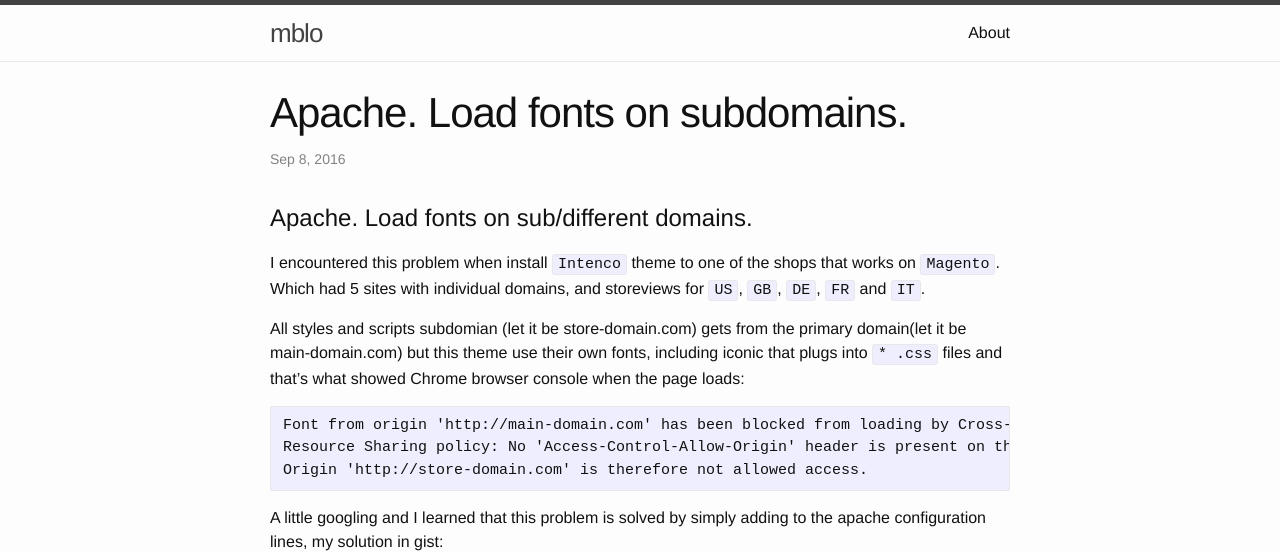
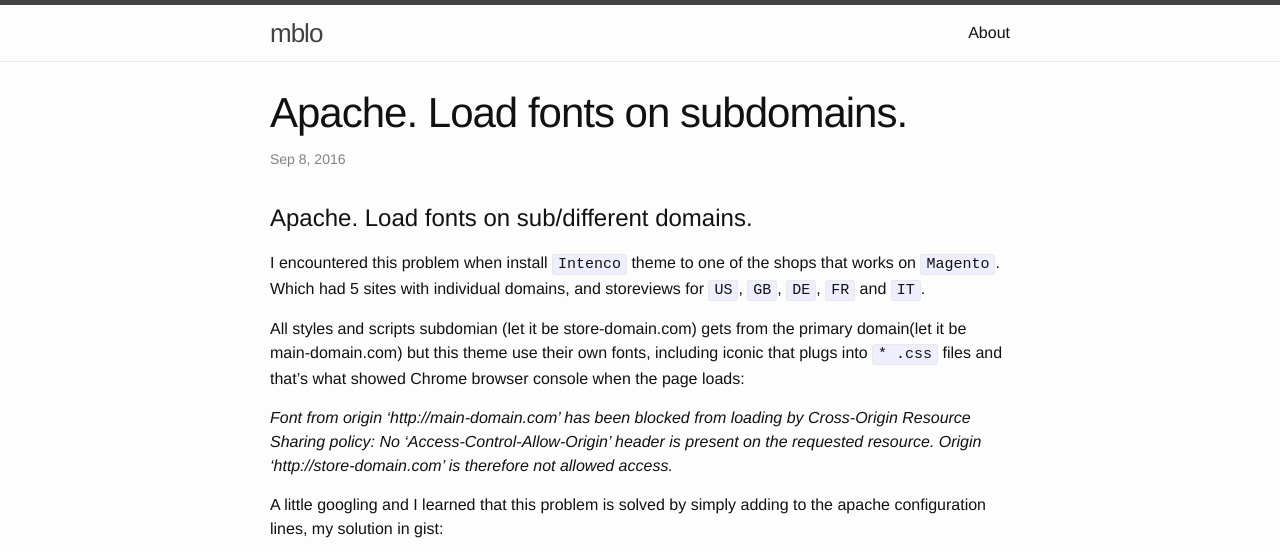
Before and after one commit to evgv/evgv.github.io, a Jekyll site: the page built from _posts/2016-09-08-apache-load-fonts-on-subdomains.markdown, in a window 1280 px wide, cut to the strip 0-552 px from the top of the page. Built offline with Jekyll 4.4.1, drawn with Linux system fonts in a browser that asks for light colours; comment, search, counter and statistics services are not loaded.

Commit message:
Update 2016-09-08-apache-load-fonts-on-subdomains.markdown

````diff
--- a/_posts/2016-09-08-apache-load-fonts-on-subdomains.markdown
+++ b/_posts/2016-09-08-apache-load-fonts-on-subdomains.markdown
@@ -12,11 +12,11 @@ Which had 5 sites with individual domains, and storeviews for `US`, `GB`, `DE`,
 All styles and scripts subdomian (let it be store-domain.com) gets from the primary domain(let it be main-domain.com) but this theme use their own fonts,
 including iconic that plugs into `* .css` files and that's what showed Chrome browser console when the page loads:
 
-```
-Font from origin 'http://main-domain.com' has been blocked from loading by Cross-Origin
+
+*Font from origin 'http://main-domain.com' has been blocked from loading by Cross-Origin
 Resource Sharing policy: No 'Access-Control-Allow-Origin' header is present on the requested resource.
-Origin 'http://store-domain.com' is therefore not allowed access.
-```
+Origin 'http://store-domain.com' is therefore not allowed access.*
+
 
 A little googling and I learned that this problem is solved by simply adding to the apache configuration lines, my solution in gist:
 
````
